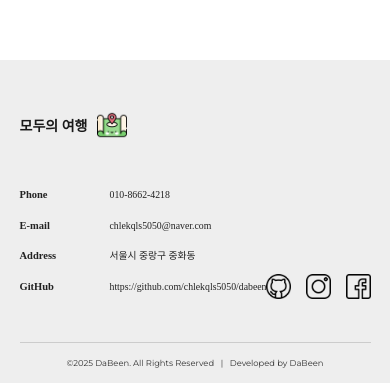
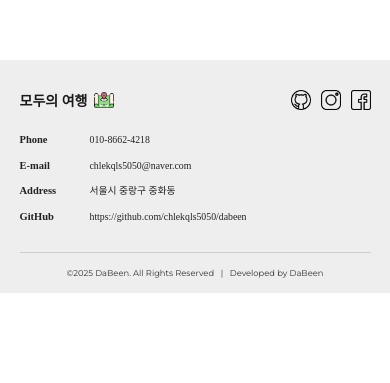
Before and after one commit to chlekqls5050/everyones-trip, a Next.js app: page /board/list/event in a window 390 px wide. Shown: the part 934-1317 px from the top of the page. After the commit the page ends 1227 px from the top, so only its background shows below. Built offline with nearby package versions, Linux system fonts and the light colour scheme; no server answers; the database is empty; a web font is replaced by a local one.

Commit message:
footer 반응형 작업

```diff
--- a/src/components/footer.module.css
+++ b/src/components/footer.module.css
@@ -14,7 +14,7 @@
     color: #191919;
     text-decoration: none;
     display: inline-block;
-    width: 25%;
+    /* width: 25%; */
 }
 .ft_logo_wrap > div {
     display: flex;
@@ -61,15 +61,27 @@
 .ft_info_wrap {
     flex:1;
 }
-
-
-.ft_fix_wr {position: fixed; bottom: 5%; right: 40px; z-index: 9; filter: invert(100%);}
-.ft_fix_wr > .top_btn {display:block; background: transparent; width: 50px; height: 50px; border: 2px solid #f9f9f9; border-radius: 50%; position:relative;}
-
+.ft_fix_wr {
+    position: fixed;
+    bottom: 5%;
+    right: 40px;
+    z-index: 9;
+    filter: invert(100%);
+}
+.ft_fix_wr > .top_btn {
+    display:block;
+    background: transparent;
+    width: 50px;
+    height: 50px;
+    border: 2px solid #f9f9f9;
+    border-radius: 50%;
+    position:relative;
+}
 .ft_sns_wrap {
     position: absolute;
     right: 0;
     bottom: 80px;
+    line-height: 1;
 }
 .ft_sns_wrap > ul {
     padding: 0;
@@ -77,3 +89,90 @@
     gap: 15px;
     margin: 0;
 }
+.ft_sns_wrap a {
+    position: relative;
+    width: 25px;
+    height: 25px;
+    display: inline-block;
+}
+.ft_logo_wrap .icon_wrap {
+    position: relative;
+    width: 30px;
+    height: 30px;
+}
+
+@media (max-width: 768px) {
+    .ft_top_wrap {
+        padding: 40px 0 25px;
+        gap: 20px;
+    }
+    .ft_logo_wrap .icon_wrap {
+        width: 25px;
+        height: 25px;
+    }
+
+    .ft_sns_wrap > ul {
+        gap: 12px;
+    }
+    .ft_sns_wrap a {
+        width: 22px;
+        height: 22px;
+    }
+}
+@media (max-width: 600px) {
+    .ft_logo_wrap .icon_wrap {
+        width: 23px;
+        height: 23px;
+    }
+    .ft_info_wrap ul > li {
+        margin: 15px 0;
+    }
+    .ft_info_wrap p.title {
+        width: 75px;
+    }
+}
+@media (max-width: 480px) {
+    .ft_top_wrap {
+        padding: 30px 0 15px;
+        gap: 10px;
+    }
+    .ft_logo_wrap .icon_wrap {
+        width: 20px;
+        height: 20px;
+    }
+    .ft_info_wrap p.title {
+        width: 70px;
+    }
+    .ft_logo_wrap > div {
+        gap: 7px;
+    }
+    .ft_sns_wrap > ul {
+        gap: 10px;
+    }
+    .ft_sns_wrap a {
+        width: 20px;
+        height: 20px;
+    }
+    .ft_sns_wrap {
+        bottom: initial;
+    }
+}
+@media (max-width: 320px) {
+    .ft_bt_wrap {
+        padding: 10px 0;
+    }
+    .ft_info_wrap ul > li {
+        margin: 10px 0;
+    }
+    .ft_top_wrap {
+        padding: 25px 0 10px;
+        gap: 7px;
+    }
+    .ft_logo_wrap > div {
+        gap: 5px;
+    }
+    .ft_sns_wrap a {
+        width: 18px;
+        height: 18px;
+    }
+}
--- a/src/components/footer.tsx
+++ b/src/components/footer.tsx
@@ -30,7 +30,9 @@ export default function Footer(){
                         <div className={style.ft_logo_wrap}>
                             <div>
                                 <span>모두의 여행</span>
-                                <Image src={'/images/icon/icon_logo_map.png'} alt='로고 아이콘' width={30} height={30} />
+                                <div className={style.icon_wrap}>
+                                    <Image src={'/images/icon/icon_logo_map.png'} alt='로고 아이콘' fill />
+                                </div>
                             </div>
                         </div>
                         <div className={style.ft_info_wrap}>
@@ -57,17 +59,17 @@ export default function Footer(){
                             <ul>
                                 <li>
                                     <Link href={'https://github.com/chlekqls5050/dabeen'} target='_blank'>
-                                        <Image src={'/images/icon/icon_github.png'} alt={'github'} width={25} height={25} />
+                                        <Image src={'/images/icon/icon_github.png'} alt={'github'} fill />
                                     </Link>
                                 </li>
                                 <li>
                                     <Link href={'https://www.instagram.com/'} target='_blank'>
-                                        <Image src={'/images/icon/icon_instagram.png'} alt={'instagram'} width={25} height={25} />
+                                        <Image src={'/images/icon/icon_instagram.png'} alt={'instagram'} fill />
                                     </Link>
                                 </li>
                                 <li>
                                     <Link href={'https://www.facebook.com/'} target='_blank'>
-                                        <Image src={'/images/icon/icon_facebook.png'} alt={'facebook'} width={25} height={25} />
+                                        <Image src={'/images/icon/icon_facebook.png'} alt={'facebook'} fill />
                                     </Link>
                                 </li>
                             </ul>
```
